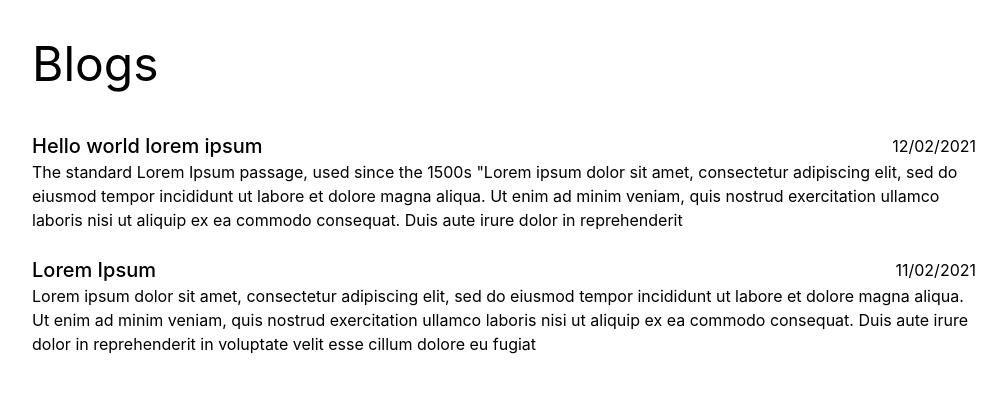
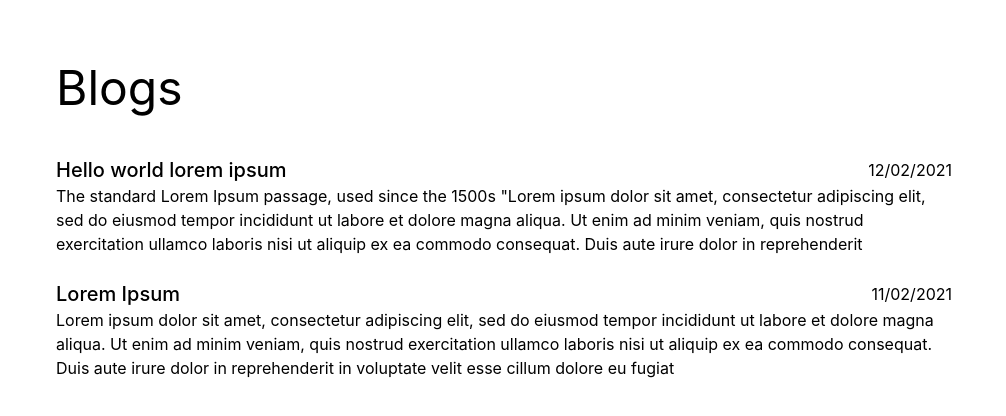
Before and after one commit to vic-lsh/vli, a Next.js app: page /blogs in a window 1280 px wide. Shown: the top 416 px of the page, without its empty margins (136-1142 px from the left). Built offline with nearby package versions, Linux system fonts and the light colour scheme.

Commit message:
feat: update spacing on the blog pages

```diff
--- a/components/post-layout.tsx
+++ b/components/post-layout.tsx
@@ -1,3 +1,3 @@
 export const PostLayout: React.FC = ({ children }) => {
-  return <div className="m-auto p-10 max-w-5xl">{children}</div>;
+  return <div className="m-auto py-14 px-8 md:p-16 max-w-5xl">{children}</div>;
 };
```
